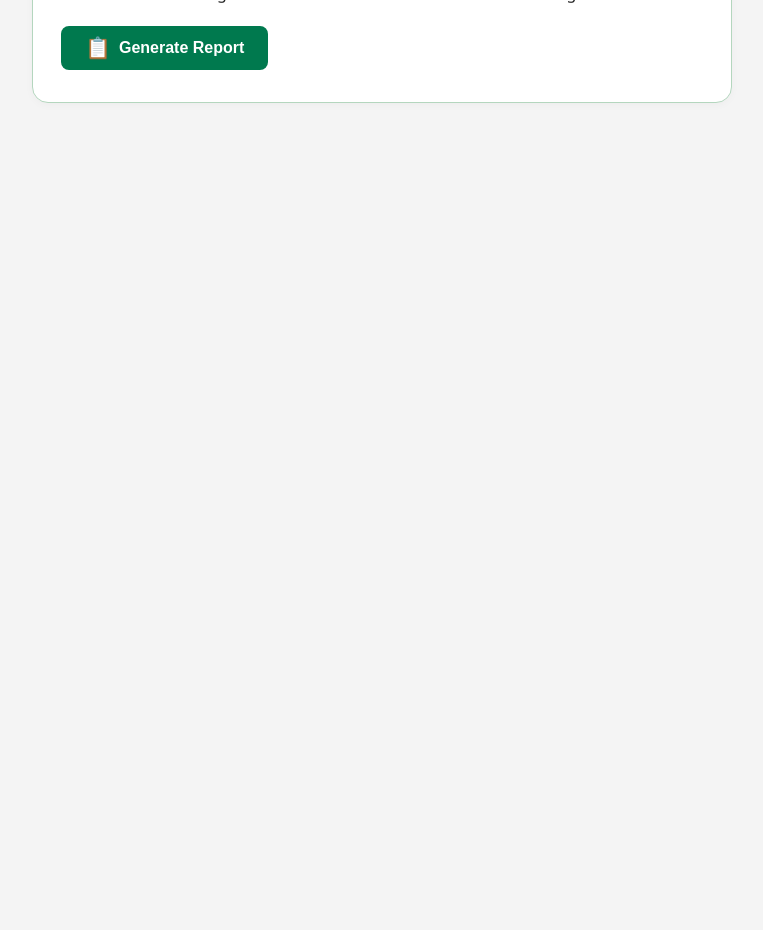
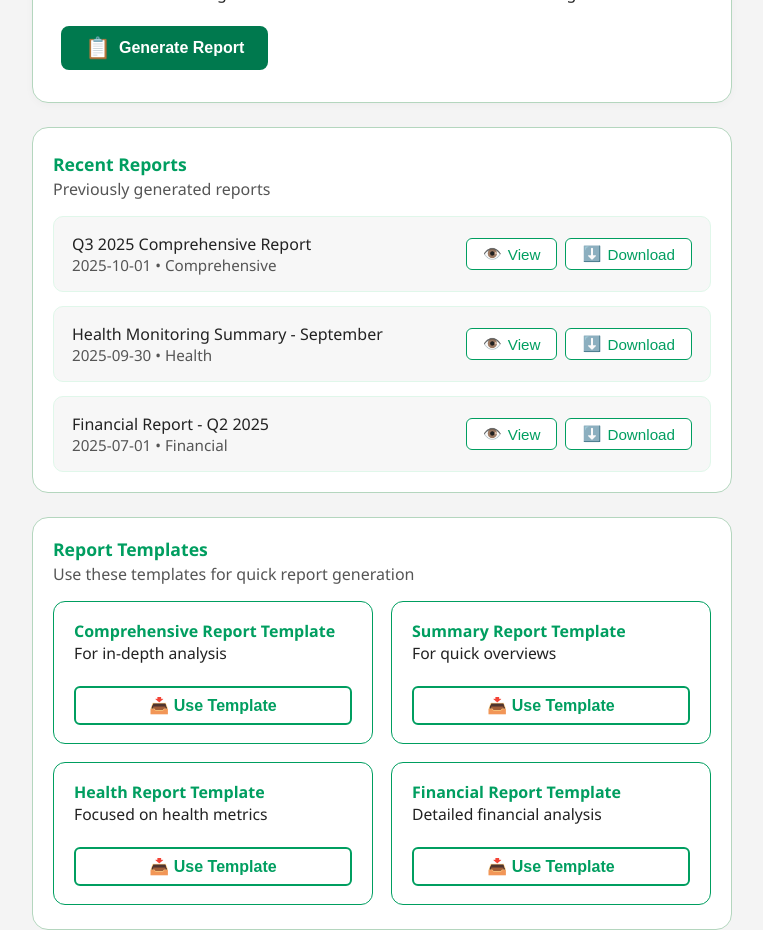
Before and after one commit to ALignacio/Ahon-CIMS-React, a React (Vite) app in the folder ahon-cims-app/: page /reports in a window 1280 px wide. Shown: the part 480-1410 px from the top of the page, without its empty margins (258-1021 px from the left). Before the commit the page ends 800 px from the top, so only its background shows below. Built offline with nearby package versions, Linux system fonts and the light colour scheme.

Commit message:
added recent reports && report templates in reports access module

```diff
--- a/ahon-cims-app/src/components/report.css
+++ b/ahon-cims-app/src/components/report.css
@@ -103,7 +103,6 @@
   font-weight: 500;
   cursor: pointer;
   transition: background 0.2s;
-  float: right;
 }
 
 .back-btn:hover {
@@ -243,6 +242,151 @@
   font-size: 1.3rem;
 }
 
+.recent-reports-box {
+  background: #fff;
+  border: 1.5px solid #b4d6be;
+  border-radius: 16px;
+  padding: 20px 20px;
+  padding-top: 1px;
+  margin-top: 24px;
+}
+
+.recent-reports-title {
+  color: #009e60;
+  font-size: 1.1rem;
+  font-weight: 600;
+  margin-bottom: 2px;
+}
+
+.recent-reports-desc {
+  color: #555;
+  font-size: 1rem;
+  margin-bottom: 16px;
+  display: block;
+}
+
+.recent-report-list {
+  display: flex;
+  flex-direction: column;
+  gap: 14px;
+}
+
+.recent-report-item {
+  background: #f7f7f7;
+  border-radius: 10px;
+  padding: 16px 18px;
+  display: flex;
+  justify-content: space-between;
+  align-items: center;
+  border: 1px solid #e0f7ea;
+}
+
+.recent-report-name {
+  font-weight: 500;
+  font-size: 1rem;
+  color: #222;
+}
+
+.recent-report-meta {
+  font-size: 0.95rem;
+  color: #555;
+}
+
+.recent-report-actions {
+  display: flex;
+  gap: 8px;
+}
+
+.view-btn, .download-btn {
+  background: #fff;
+  color: #009e60;
+  border: 1.5px solid #009e60;
+  border-radius: 6px;
+  padding: 6px 16px;
+  font-size: 0.95rem;
+  font-weight: 500;
+  cursor: pointer;
+  display: flex;
+  align-items: center;
+  gap: 6px;
+  transition: background 0.2s, color 0.2s;
+}
+
+.view-btn:hover, .download-btn:hover {
+  background: #009e60;
+  color: #fff;
+}
+
+.report-templates-box {
+  background: #fff;
+  border: 1.5px solid #b4d6be;
+  border-radius: 16px;
+  padding: 24px 20px;
+  margin-top: 24px;
+  padding-top: 1px;
+}
+
+.report-templates-title {
+  color: #009e60;
+  font-size: 1.1rem;
+  font-weight: 600;
+  margin-bottom: 2px;
+}
+
+.report-templates-desc {
+  color: #555;
+  font-size: 1rem;
+  margin-bottom: 16px;
+  display: block;
+}
+
+.report-templates-list {
+  display: grid;
+  grid-template-columns: 1fr 1fr;
+  gap: 18px;
+}
+
+.report-template-card {
+  background: #fff;
+  border: 1.5px solid #009e60;
+  border-radius: 12px;
+  padding: 18px 20px;
+  display: flex;
+  flex-direction: column;
+  justify-content: space-between;
+  gap: 12px;
+}
+
+.report-template-name {
+  font-weight: 600;
+  font-size: 1rem;
+  color: #009e60;
+}
+
+.report-template-meta {
+  font-size: 0.98rem;
+  color: #222;
+  margin-bottom: 10px;
+}
+
+.template-btn {
+  background: #fff;
+  color: #009e60;
+  border: 2px solid #009e60;
+  border-radius: 6px;
+  padding: 8px 0;
+  font-weight: 600;
+  font-size: 1rem;
+  cursor: pointer;
+  width: 100%;
+  transition: background 0.2s, color 0.2s;
+}
+
+.template-btn:hover {
+  background: #009e60;
+  color: #fff;
+}
+
 @media (max-width: 600px) {
   .reports-container {
     max-width: 100%;
--- a/ahon-cims-app/src/components/reports.jsx
+++ b/ahon-cims-app/src/components/reports.jsx
@@ -123,6 +123,86 @@ const navigate = useNavigate();
             </button>
           </form>
         </div>
+        <div className="recent-reports-box">
+          <h4 className="recent-reports-title">Recent Reports</h4>
+          <span className="recent-reports-desc">Previously generated reports</span>
+          <div className="recent-report-list">
+            <div className="recent-report-item">
+              <div>
+                <div className="recent-report-name">Q3 2025 Comprehensive Report</div>
+                <div className="recent-report-meta">2025-10-01 • Comprehensive</div>
+              </div>
+              <div className="recent-report-actions">
+                <button className="view-btn"><span role="img" aria-label="view">👁️</span> View</button>
+                <button className="download-btn"><span role="img" aria-label="download">⬇️</span> Download</button>
+              </div>
+            </div>
+            <div className="recent-report-item">
+              <div>
+                <div className="recent-report-name">Health Monitoring Summary - September</div>
+                <div className="recent-report-meta">2025-09-30 • Health</div>
+              </div>
+              <div className="recent-report-actions">
+                <button className="view-btn"><span role="img" aria-label="view">👁️</span> View</button>
+                <button className="download-btn"><span role="img" aria-label="download">⬇️</span> Download</button>
+              </div>
+            </div>
+            <div className="recent-report-item">
+              <div>
+                <div className="recent-report-name">Financial Report - Q2 2025</div>
+                <div className="recent-report-meta">2025-07-01 • Financial</div>
+              </div>
+              <div className="recent-report-actions">
+                <button className="view-btn"><span role="img" aria-label="view">👁️</span> View</button>
+                <button className="download-btn"><span role="img" aria-label="download">⬇️</span> Download</button>
+              </div>
+            </div>
+          </div>
+        </div>
+        <div className="report-templates-box">
+          <h3 className="report-templates-title">Report Templates</h3>
+          <span className="report-templates-desc">
+            Use these templates for quick report generation
+          </span>
+          <div className="report-templates-list">
+            <div className="report-template-card">
+              <div>
+                <div className="report-template-name">Comprehensive Report Template</div>
+                <div className="report-template-meta">For in-depth analysis</div>
+              </div>
+              <button className="template-btn">
+                <span className="icon">📥</span> Use Template
+              </button>
+            </div>
+            <div className="report-template-card">
+              <div>
+                <div className="report-template-name">Summary Report Template</div>
+                <div className="report-template-meta">For quick overviews</div>
+              </div>
+              <button className="template-btn">
+                <span className="icon">📥</span> Use Template
+              </button>
+            </div>
+            <div className="report-template-card">
+              <div>
+                <div className="report-template-name">Health Report Template</div>
+                <div className="report-template-meta">Focused on health metrics</div>
+              </div>
+              <button className="template-btn">
+                <span className="icon">📥</span> Use Template
+              </button>
+            </div>
+            <div className="report-template-card">
+              <div>
+                <div className="report-template-name">Financial Report Template</div>
+                <div className="report-template-meta">Detailed financial analysis</div>
+              </div>
+              <button className="template-btn">
+                <span className="icon">📥</span> Use Template
+              </button>
+            </div>
+          </div>
+        </div>
       </main>
     </div>
   );
```
